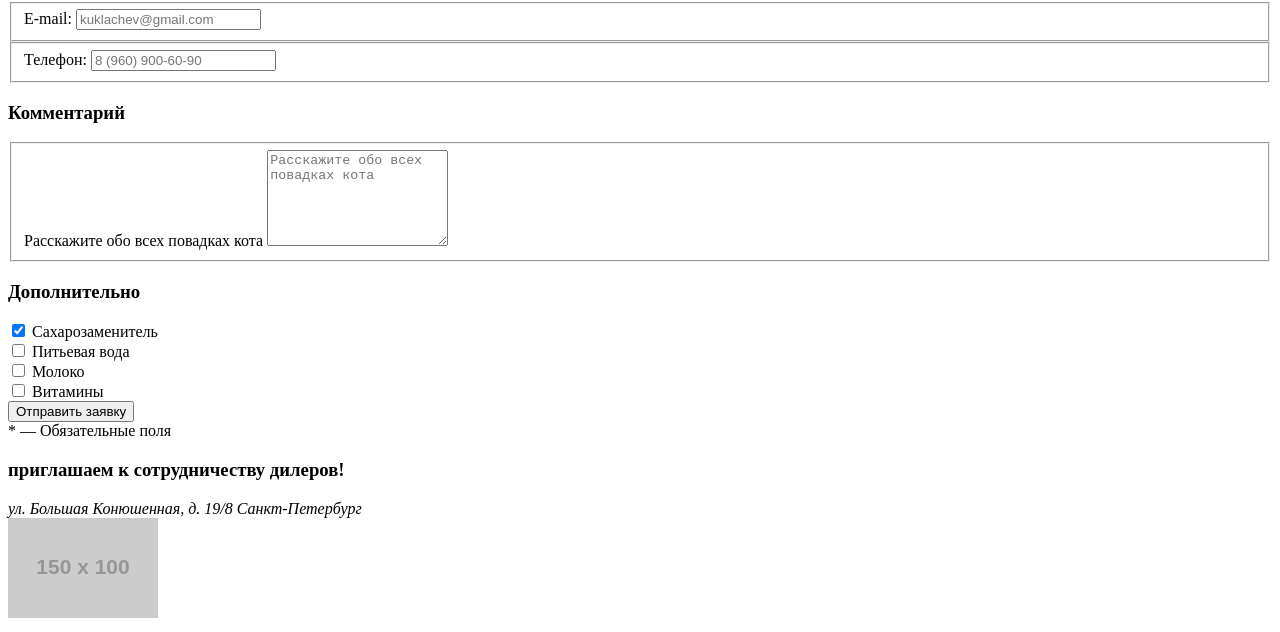
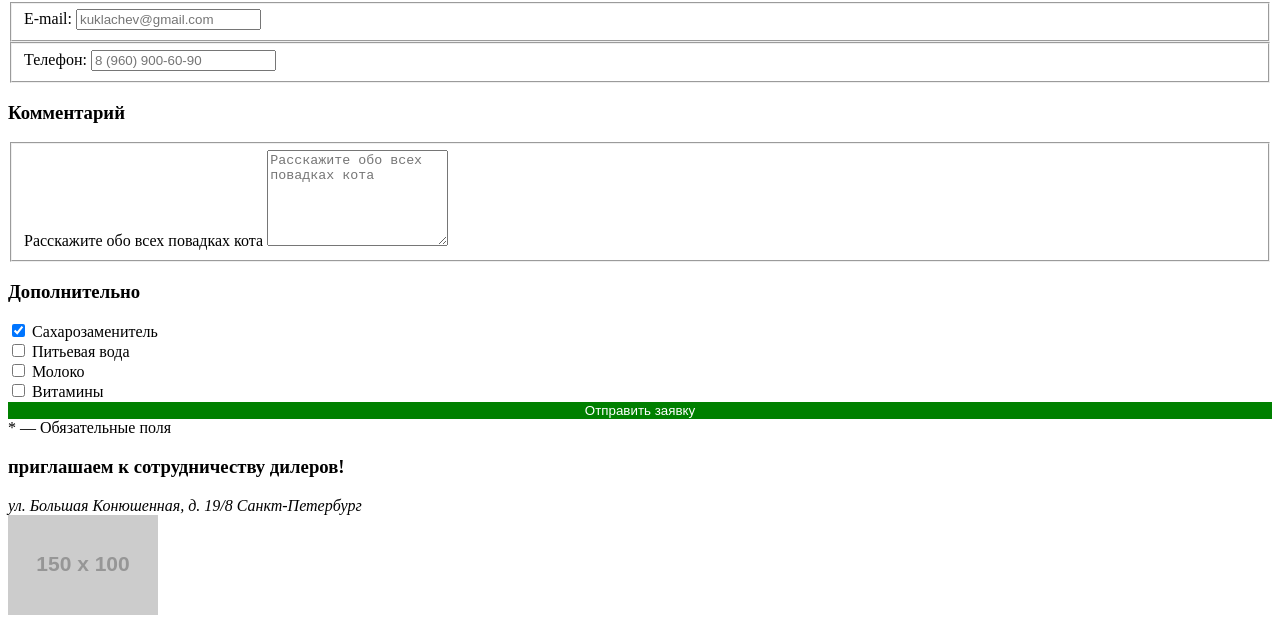
Before and after one commit to whataboutjuuu/393173-cat-energy-17, a website: page source/form.html in a window 1280 px wide. Shown: the part 551-1183 px from the top of the page. Drawn offline with nearby package versions, Linux system fonts and the light colour scheme; files that its build step writes are made by us from their sources; placeholder pictures from the web are drawn by us.

Commit message:
начала создавать файлы стилей

```diff
--- a/source/form.html
+++ b/source/form.html
@@ -5,6 +5,7 @@
     <meta charset="utf-8">
     <meta name="viewport" content="width=device-width, initial-scale=1">
     <title>HTML Academy: Кэт энерджи Подбор программы</title>
+    <link rel="stylesheet" href="css/style.css">
   </head>
 
   <body>
--- /dev/null
+++ b/source/sass/blocks/button.scss
@@ -0,0 +1,7 @@
+.button {
+  width: 100%;
+  border: 0;
+  background-color: green;
+  color: #ffffff;
+  text-decoration: none;
+}
--- /dev/null
+++ b/source/sass/style.scss
@@ -0,0 +1,3 @@
+@import "variables.scss";
+@import "fonts.scss";
+@import "blocks/button.scss";
```
Also changed, not shown: source/catalog.html (+1 -1 lines), source/index.html (+2 -0 lines), source/img/icon-fb.svg, source/img/icon-insta.svg, source/img/icon-vk.svg, source/sass/blocks/example.scss (added), source/sass/blocks/logotype.scss (added), source/sass/blocks/main-menu.scss (added), source/sass/blocks/main-screen.scss (added), source/sass/blocks/program.scss (added), source/sass/blocks/site-header.scss (added), source/sass/blocks/strategy.scss (added), source/sass/fonts.scss (added), source/sass/variables.scss (added), 1 other file.
